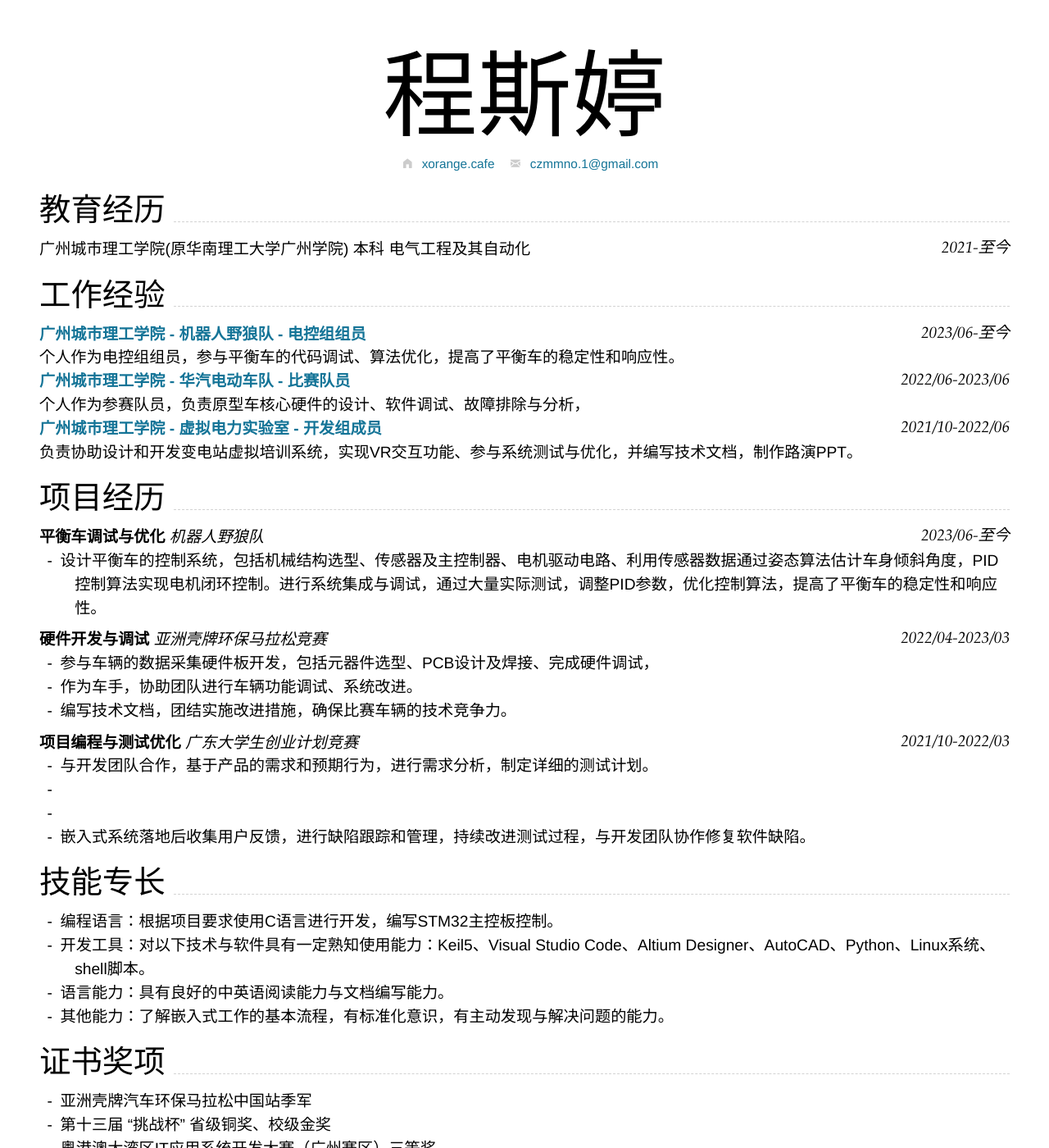
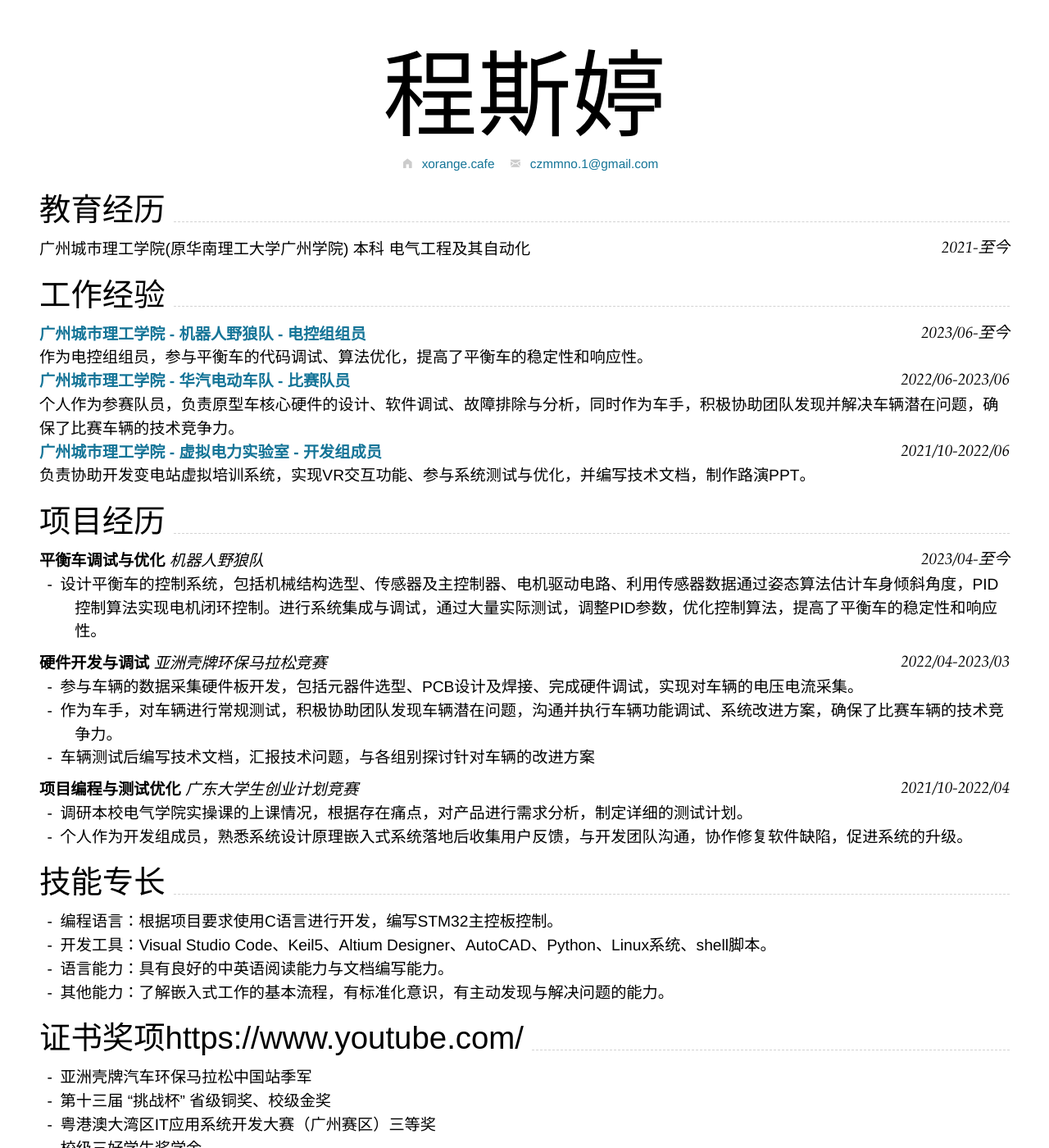
Before and after one commit to Lovelycz/stm, a Jekyll site: the page built from index.md, in a window 1280 px wide and 1400 px high. Shown: the whole window at 82% size. Built offline with Jekyll 4.4.1, drawn with Linux system fonts in a browser that asks for light colours; nearby versions of some CDN libraries.

Commit message:
index.md

```diff
--- a/index.md
+++ b/index.md
@@ -21,45 +21,43 @@ homepage:
 
 [**广州城市理工学院 - 机器人野狼队 - 电控组组员**](https://gcubot.cn) `2023/06-至今`
 
-个人作为电控组组员，参与平衡车的代码调试、算法优化，提高了平衡车的稳定性和响应性。
+作为电控组组员，参与平衡车的代码调试、算法优化，提高了平衡车的稳定性和响应性。
 
 [**广州城市理工学院 - 华汽电动车队 - 比赛队员**](https://edu.gd.gov.cn/jyzxnew/zxlb/content/post_4017987.html) `2022/06-2023/06`
 
-个人作为参赛队员，负责原型车核心硬件的设计、软件调试、故障排除与分析，
+个人作为参赛队员，负责原型车核心硬件的设计、软件调试、故障排除与分析，同时作为车手，积极协助团队发现并解决车辆潜在问题，确保了比赛车辆的技术竞争力。
 
 [**广州城市理工学院 - 虚拟电力实验室 - 开发组成员**](https://www.gcu.edu.cn/2022/1017/c183a144119/page.htm) `2021/10-2022/06`
 
-负责协助设计和开发变电站虚拟培训系统，实现VR交互功能、参与系统测试与优化，并编写技术文档，制作路演PPT。
+负责协助开发变电站虚拟培训系统，实现VR交互功能、参与系统测试与优化，并编写技术文档，制作路演PPT。
 
 
 ## 项目经历
 
-### **平衡车调试与优化** *机器人野狼队* `2023/06-至今`
+### **平衡车调试与优化** *机器人野狼队* `2023/04-至今`
 
 - 设计平衡车的控制系统，包括机械结构选型、传感器及主控制器、电机驱动电路、利用传感器数据通过姿态算法估计车身倾斜角度，PID控制算法实现电机闭环控制。进行系统集成与调试，通过大量实际测试，调整PID参数，优化控制算法，提高了平衡车的稳定性和响应性。
 
 ### **硬件开发与调试** *亚洲壳牌环保马拉松竞赛* `2022/04-2023/03`
 
-- 参与车辆的数据采集硬件板开发，包括元器件选型、PCB设计及焊接、完成硬件调试，
-- 作为车手，协助团队进行车辆功能调试、系统改进。
-- 编写技术文档，团结实施改进措施，确保比赛车辆的技术竞争力。
+- 参与车辆的数据采集硬件板开发，包括元器件选型、PCB设计及焊接、完成硬件调试，实现对车辆的电压电流采集。
+- 作为车手，对车辆进行常规测试，积极协助团队发现车辆潜在问题，沟通并执行车辆功能调试、系统改进方案，确保了比赛车辆的技术竞争力。
+- 车辆测试后编写技术文档，汇报技术问题，与各组别探讨针对车辆的改进方案
 
-### **项目编程与测试优化** *广东大学生创业计划竞赛* `2021/10-2022/03`
+### **项目编程与测试优化** *广东大学生创业计划竞赛* `2021/10-2022/04`
 
-- 与开发团队合作，基于产品的需求和预期行为，进行需求分析，制定详细的测试计划。
--
--
-- 嵌入式系统落地后收集用户反馈，进行缺陷跟踪和管理，持续改进测试过程，与开发团队协作修复软件缺陷。
+- 调研本校电气学院实操课的上课情况，根据存在痛点，对产品进行需求分析，制定详细的测试计划。
+- 个人作为开发组成员，熟悉系统设计原理嵌入式系统落地后收集用户反馈，与开发团队沟通，协作修复软件缺陷，促进系统的升级。
 
 
 ## 技能专长
 
 - 编程语言：根据项目要求使用C语言进行开发，编写STM32主控板控制。
-- 开发工具：对以下技术与软件具有一定熟知使用能力：Keil5、Visual Studio Code、Altium Designer、AutoCAD、Python、Linux系统、shell脚本。
+- 开发工具：Visual Studio Code、Keil5、Altium Designer、AutoCAD、Python、Linux系统、shell脚本。
 - 语言能力：具有良好的中英语阅读能力与文档编写能力。
 - 其他能力：了解嵌入式工作的基本流程，有标准化意识，有主动发现与解决问题的能力。
 
-## 证书奖项
+## 证书奖项https://www.youtube.com/
 - 亚洲壳牌汽车环保马拉松中国站季军
 - 第十三届 “挑战杯” 省级铜奖、校级金奖
 - 粤港澳大湾区IT应用系统开发大赛（广州赛区）三等奖
```
